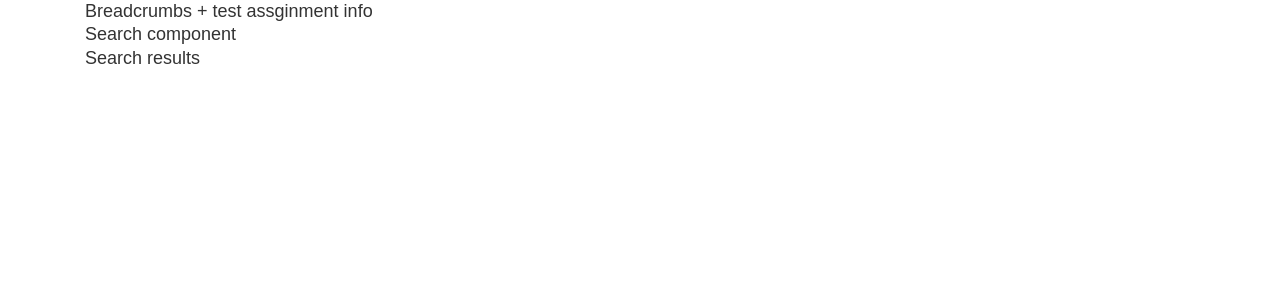
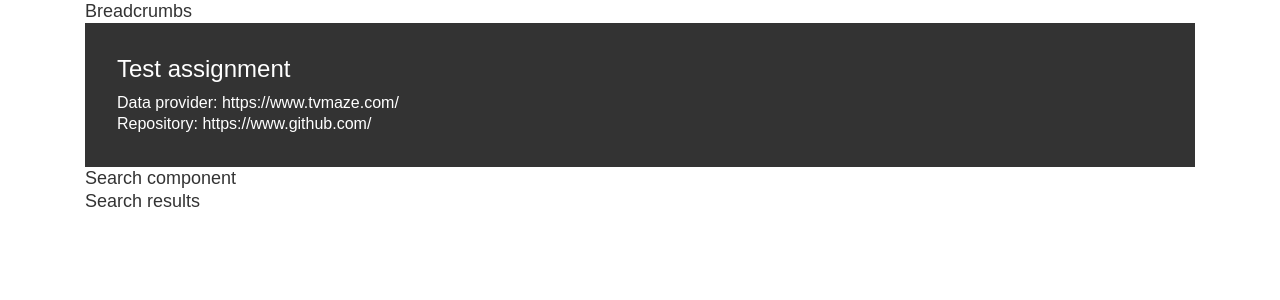
Before and after one commit to codeking4u/movie-time, a Vue app: page /search in a window 1280 px wide. Shown: the top 300 px of the page. Built offline with nearby package versions, Linux system fonts and the light colour scheme.

Commit message:
header structure +test assignment done

```diff
--- a/src/App.vue
+++ b/src/App.vue
@@ -1,17 +1,20 @@
 <script lang="ts">
 import { defineComponent } from 'vue'
 import Header from './components/common/Header.vue'
+import TestInfo from './components/common/TestInfo.vue'
 
 export default defineComponent({
   name: 'App',
   components: {
-    Header
+    Header,
+    TestInfo
   }
 })
 </script>
 
 <template>
   <Header />
+  <TestInfo />
   <router-view />
 </template>
 
--- /dev/null
+++ b/src/components/common/BreadCrumbs.vue
@@ -0,0 +1,7 @@
+<template>
+  <div>Breadcrumbs</div>
+</template>
+
+<script setup lang="ts"></script>
+
+<style scoped></style>
--- a/src/components/common/Header.vue
+++ b/src/components/common/Header.vue
@@ -1,12 +1,14 @@
 <template>
-  <div>Breadcrumbs + test assginment info</div>
+  <div><BreadCrumbs /></div>
 </template>
 
 <script lang="ts">
 import { defineComponent } from 'vue'
+import BreadCrumbs from './BreadCrumbs.vue'
 
 export default defineComponent({
   name: 'Header',
+  components: { BreadCrumbs },
   setup() {
     return {}
   }
--- /dev/null
+++ b/src/components/common/TestInfo.vue
@@ -0,0 +1,29 @@
+<template>
+  <div class="testInfo">
+    <h3 class="testInfo__title">Test assignment</h3>
+    <p>Data provider: <a href="https://www.tvmaze.com/">https://www.tvmaze.com/</a></p>
+    <p>Repository: <a href="https://www.github.com/">https://www.github.com/</a></p>
+  </div>
+</template>
+
+<script setup lang="ts"></script>
+
+<style scoped lang="scss">
+.testInfo {
+  font-size: 1rem;
+  background: #333;
+  color: #fff;
+  padding: 2rem;
+
+  &__title {
+    font-size: 1.5rem;
+  }
+
+  a {
+    color: #fff;
+    &:hover {
+      color: #a3a5f0;
+    }
+  }
+}
+</style>
```
